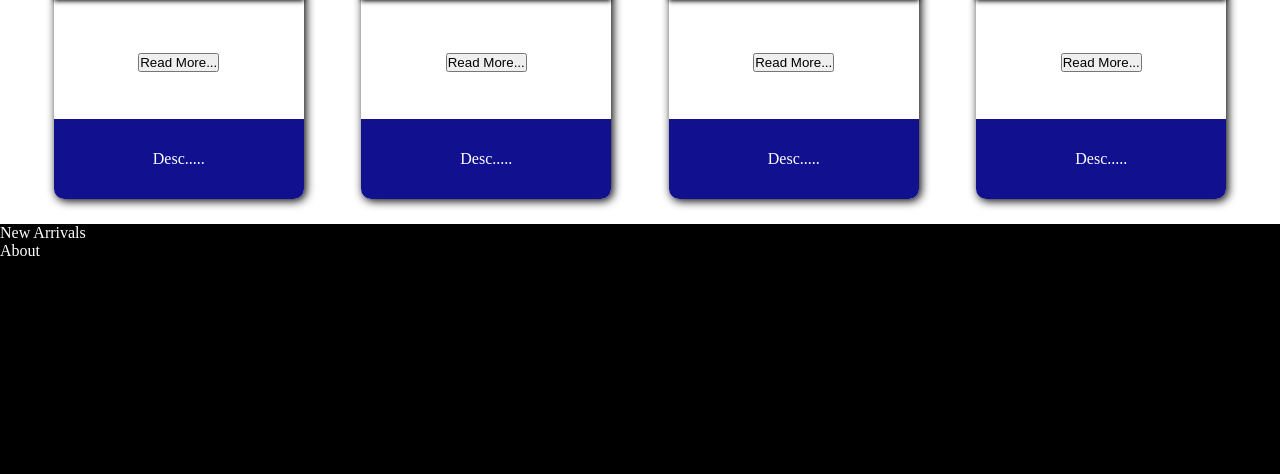
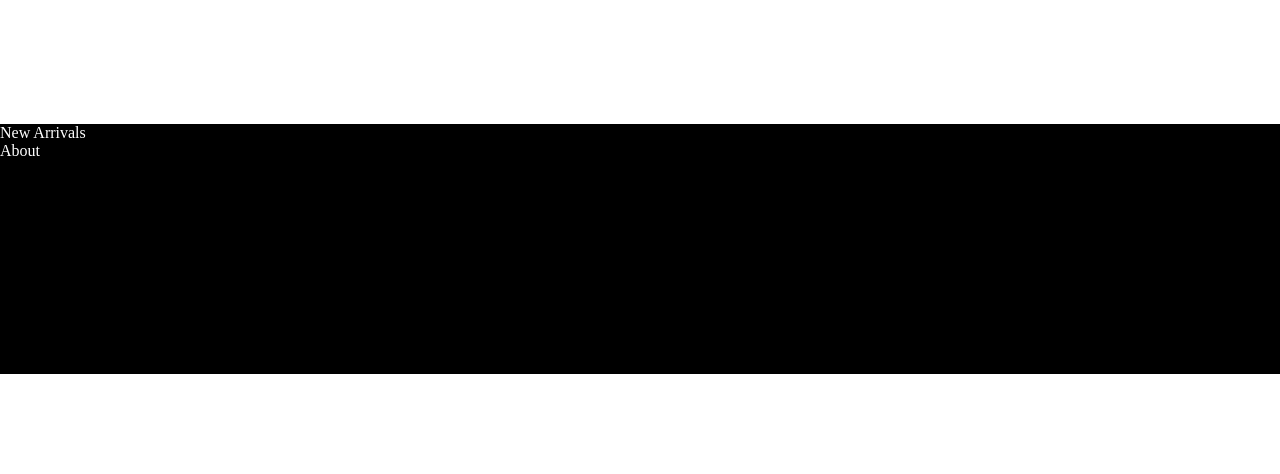
Before and after one commit to Faisalbaig1998/MyWebsite, a PHP site: page / in a window 1280 px wide. Shown: the part 1366-1840 px from the top of the page. After the commit the page ends 1740 px from the top, so only its background shows below. Run offline with PHP 8.4, Linux system fonts and the light colour scheme; some web fonts are replaced.

Commit message:
old card

```diff
--- a/index.php
+++ b/index.php
@@ -48,69 +48,6 @@
                 <p>Desc.....</p>
             </div>
         </div>
-        <div class="card">
-            <img src="https://source.unsplash.com/random/250x200/?computer" alt="">
-            <div class="button">
-                <button>Read More...</button>
-            </div>
-            <div class="card-desc">
-                <p>Desc.....</p>
-            </div>
-        </div>
-        <div class="card">
-            <img src="https://source.unsplash.com/random/250x200/?computer" alt="">
-            <div class="button">
-                <button>Read More...</button>
-            </div>
-            <div class="card-desc">
-                <p>Desc.....</p>
-            </div>
-        </div>
-        <div class="card">
-            <img src="https://source.unsplash.com/random/250x200/?computer" alt="">
-            <div class="button">
-                <button>Read More...</button>
-            </div>
-            <div class="card-desc">
-                <p>Desc.....</p>
-            </div>
-        </div>
-        <div class="card">
-            <img src="https://source.unsplash.com/random/250x200/?computer" alt="">
-            <div class="button">
-                <button>Read More...</button>
-            </div>
-            <div class="card-desc">
-                <p>Desc.....</p>
-            </div>
-        </div>
-        <div class="card">
-            <img src="https://source.unsplash.com/random/250x200/?computer" alt="">
-            <div class="button">
-                <button>Read More...</button>
-            </div>
-            <div class="card-desc">
-                <p>Desc.....</p>
-            </div>
-        </div>
-        <div class="card">
-            <img src="https://source.unsplash.com/random/250x200/?computer" alt="">
-            <div class="button">
-                <button>Read More...</button>
-            </div>
-            <div class="card-desc">
-                <p>Desc.....</p>
-            </div>
-        </div>
-        <div class="card">
-            <img src="https://source.unsplash.com/random/250x200/?computer" alt="">
-            <div class="button">
-                <button>Read More...</button>
-            </div>
-            <div class="card-desc">
-                <p>Desc.....</p>
-            </div>
-        </div>
     </div>
     <!-- Gallery Ends Here -->
 
```
